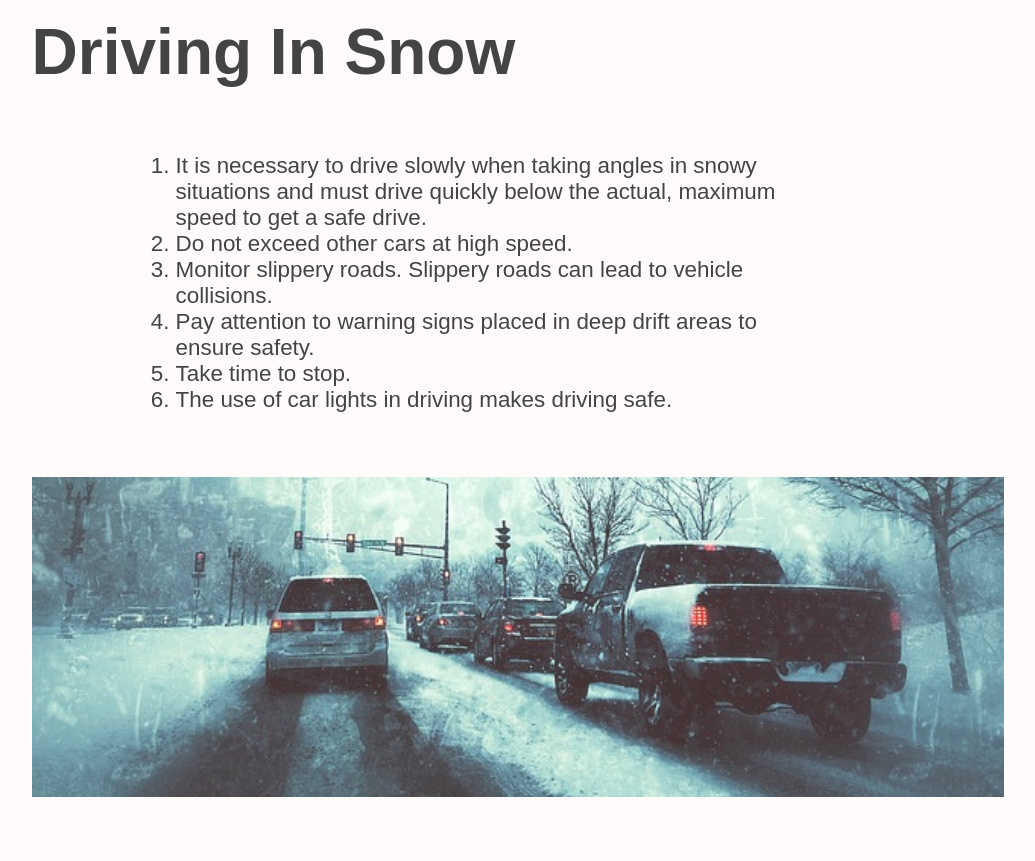
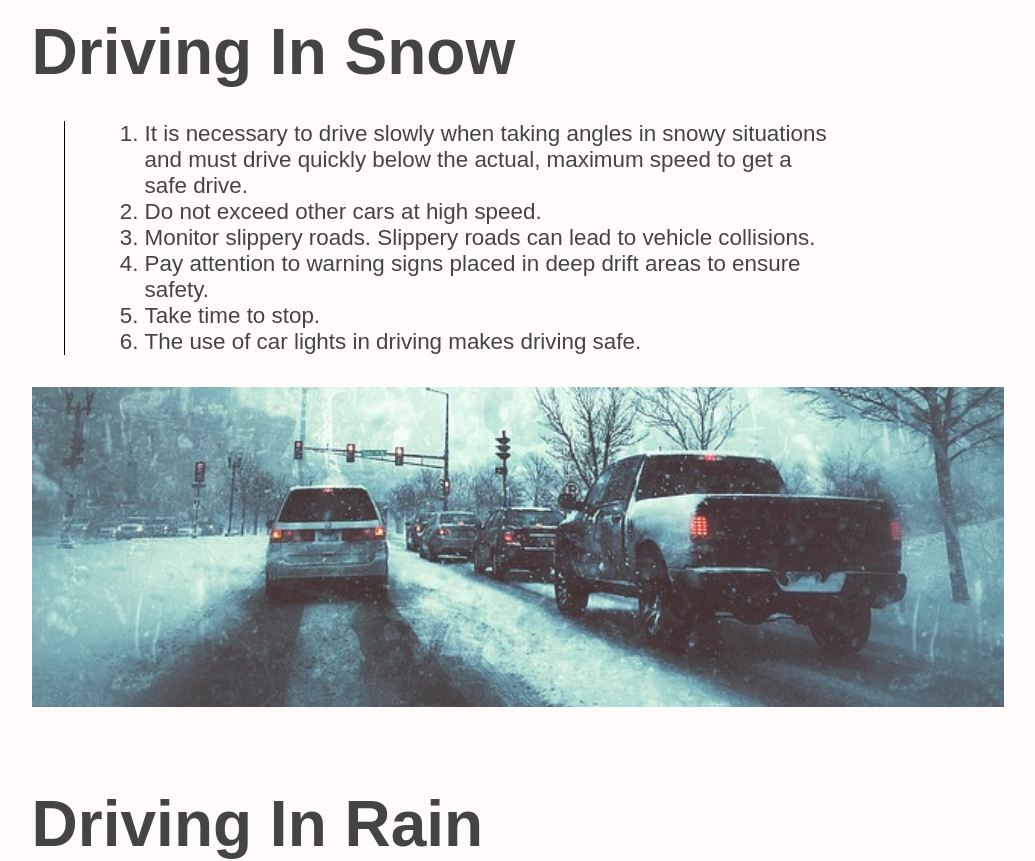
Before and after one commit to ijh5005/starsandstripesdrivingschool, a React (Create React App) app: page /page/service in a window 1280 px wide. Shown: the part 3860-4721 px from the top of the page, without its empty margins (138-1173 px from the left). Built offline with nearby package versions, Linux system fonts and the light colour scheme; the HTML template or start-up script is replaced by a standard one; a web font is replaced by a local one.

Commit message:
ul css changes to services page

```diff
--- a/src/components/ServicePage/Details/Detail/index.css
+++ b/src/components/ServicePage/Details/Detail/index.css
@@ -38,7 +38,8 @@
 }
 
 .contentText > ul {
-  margin: 4em;
+  margin: 2em;
+  border-left: 1px solid;
 }
 
 /***************************/
```
